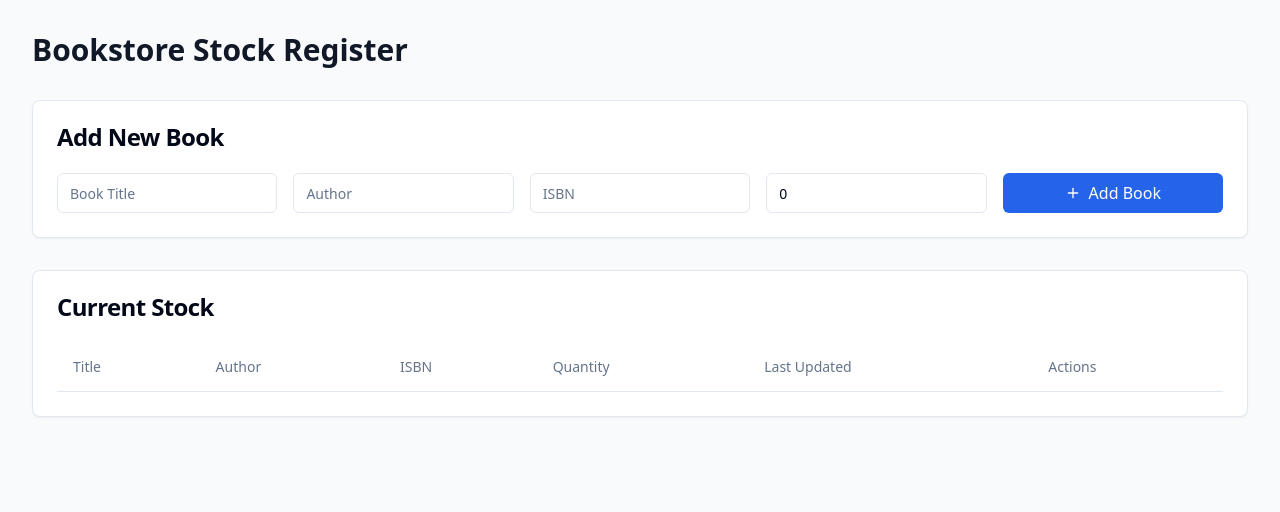
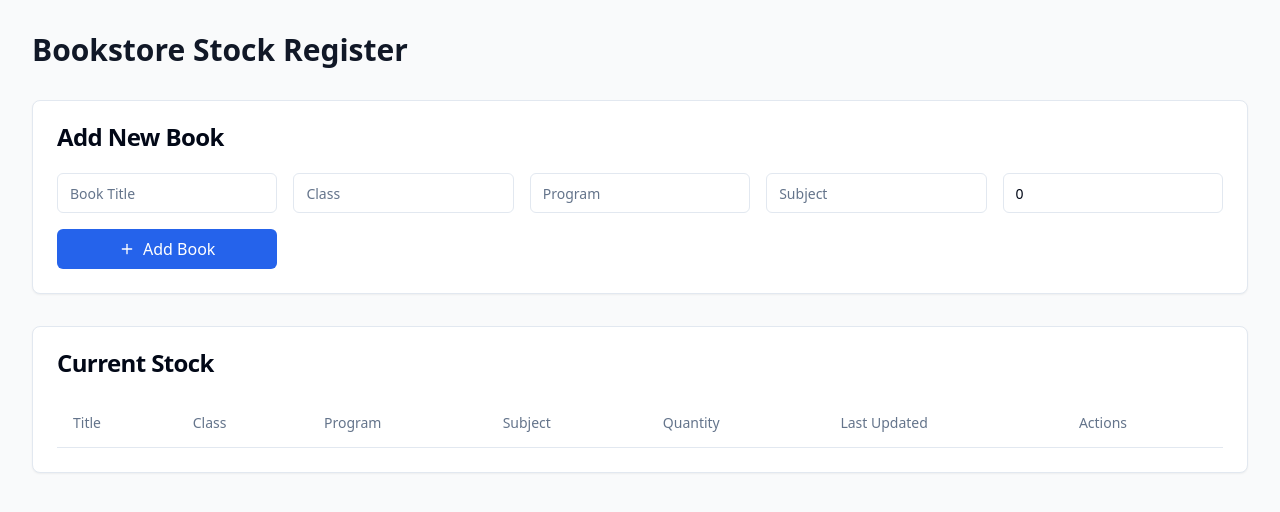
Before and after one commit to sreeram1979/Apex-Stock-Inventory, a React (Vite) app: page / in a window 1280 px wide. Shown: the top 512 px of the page. Built offline with nearby package versions, Linux system fonts and the light colour scheme.

Commit message:
Add book category fields
Implement fields for class, program, subject, and quantity in the add book section of the bookstore stock register.
[skip gpt_engineer]

```diff
--- a/src/pages/Index.tsx
+++ b/src/pages/Index.tsx
@@ -7,8 +7,9 @@ import { Plus, Trash2 } from "lucide-react";
 interface Book {
   id: string;
   title: string;
-  author: string;
-  isbn: string;
+  class: string;
+  program: string;
+  subject: string;
   quantity: number;
   lastUpdated: string;
 }
@@ -17,13 +18,14 @@ const Index = () => {
   const [books, setBooks] = useState<Book[]>([]);
   const [newBook, setNewBook] = useState({
     title: "",
-    author: "",
-    isbn: "",
+    class: "",
+    program: "",
+    subject: "",
     quantity: 0,
   });
 
   const addBook = () => {
-    if (!newBook.title || !newBook.author || !newBook.isbn) return;
+    if (!newBook.title || !newBook.class || !newBook.program || !newBook.subject) return;
 
     const book: Book = {
       id: Math.random().toString(36).substr(2, 9),
@@ -32,7 +34,7 @@ const Index = () => {
     };
 
     setBooks([...books, book]);
-    setNewBook({ title: "", author: "", isbn: "", quantity: 0 });
+    setNewBook({ title: "", class: "", program: "", subject: "", quantity: 0 });
   };
 
   const deleteBook = (id: string) => {
@@ -56,14 +58,19 @@ const Index = () => {
                 onChange={(e) => setNewBook({ ...newBook, title: e.target.value })}
               />
               <Input
-                placeholder="Author"
-                value={newBook.author}
-                onChange={(e) => setNewBook({ ...newBook, author: e.target.value })}
+                placeholder="Class"
+                value={newBook.class}
+                onChange={(e) => setNewBook({ ...newBook, class: e.target.value })}
               />
               <Input
-                placeholder="ISBN"
-                value={newBook.isbn}
-                onChange={(e) => setNewBook({ ...newBook, isbn: e.target.value })}
+                placeholder="Program"
+                value={newBook.program}
+                onChange={(e) => setNewBook({ ...newBook, program: e.target.value })}
+              />
+              <Input
+                placeholder="Subject"
+                value={newBook.subject}
+                onChange={(e) => setNewBook({ ...newBook, subject: e.target.value })}
               />
               <Input
                 type="number"
@@ -90,8 +97,9 @@ const Index = () => {
               <TableHeader>
                 <TableRow>
                   <TableHead>Title</TableHead>
-                  <TableHead>Author</TableHead>
-                  <TableHead>ISBN</TableHead>
+                  <TableHead>Class</TableHead>
+                  <TableHead>Program</TableHead>
+                  <TableHead>Subject</TableHead>
                   <TableHead>Quantity</TableHead>
                   <TableHead>Last Updated</TableHead>
                   <TableHead>Actions</TableHead>
@@ -101,8 +109,9 @@ const Index = () => {
                 {books.map((book) => (
                   <TableRow key={book.id}>
                     <TableCell>{book.title}</TableCell>
-                    <TableCell>{book.author}</TableCell>
-                    <TableCell>{book.isbn}</TableCell>
+                    <TableCell>{book.class}</TableCell>
+                    <TableCell>{book.program}</TableCell>
+                    <TableCell>{book.subject}</TableCell>
                     <TableCell>{book.quantity}</TableCell>
                     <TableCell>{book.lastUpdated}</TableCell>
                     <TableCell>
```
